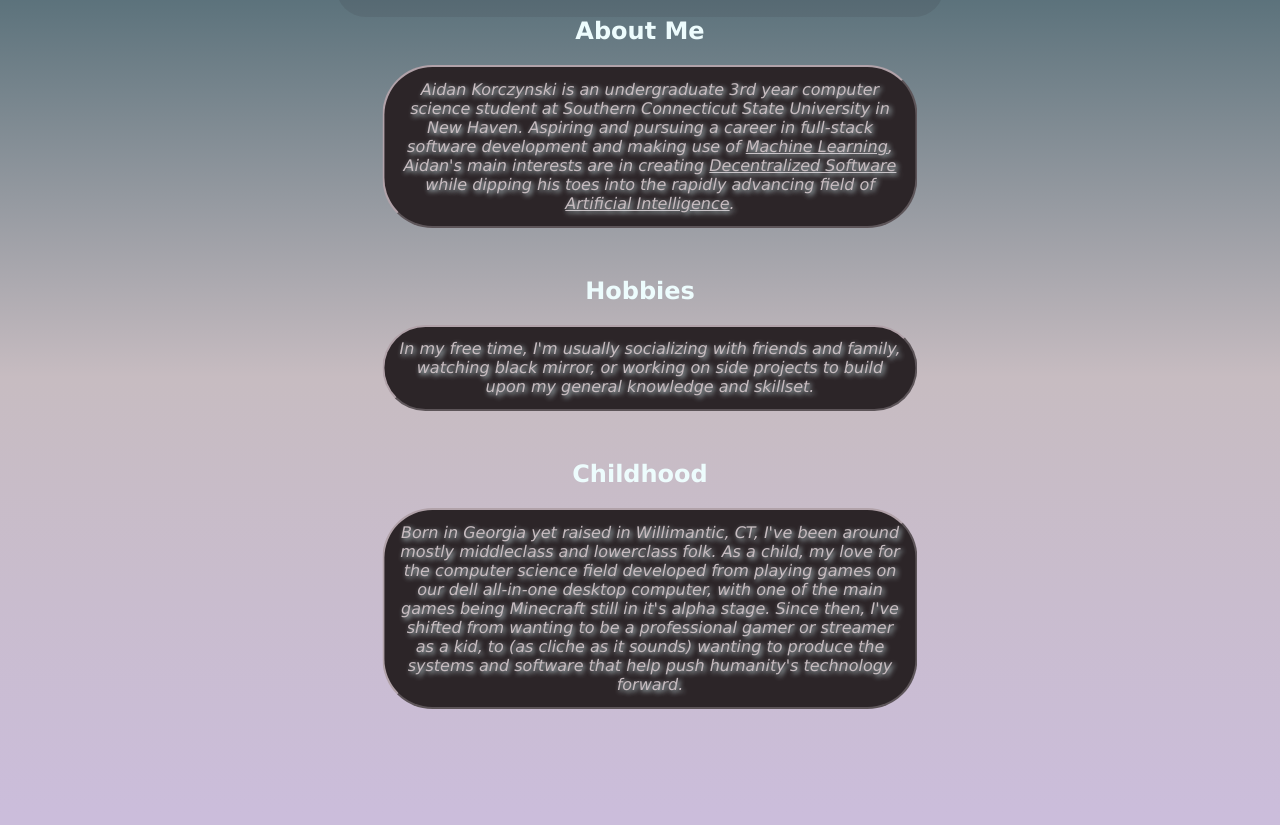
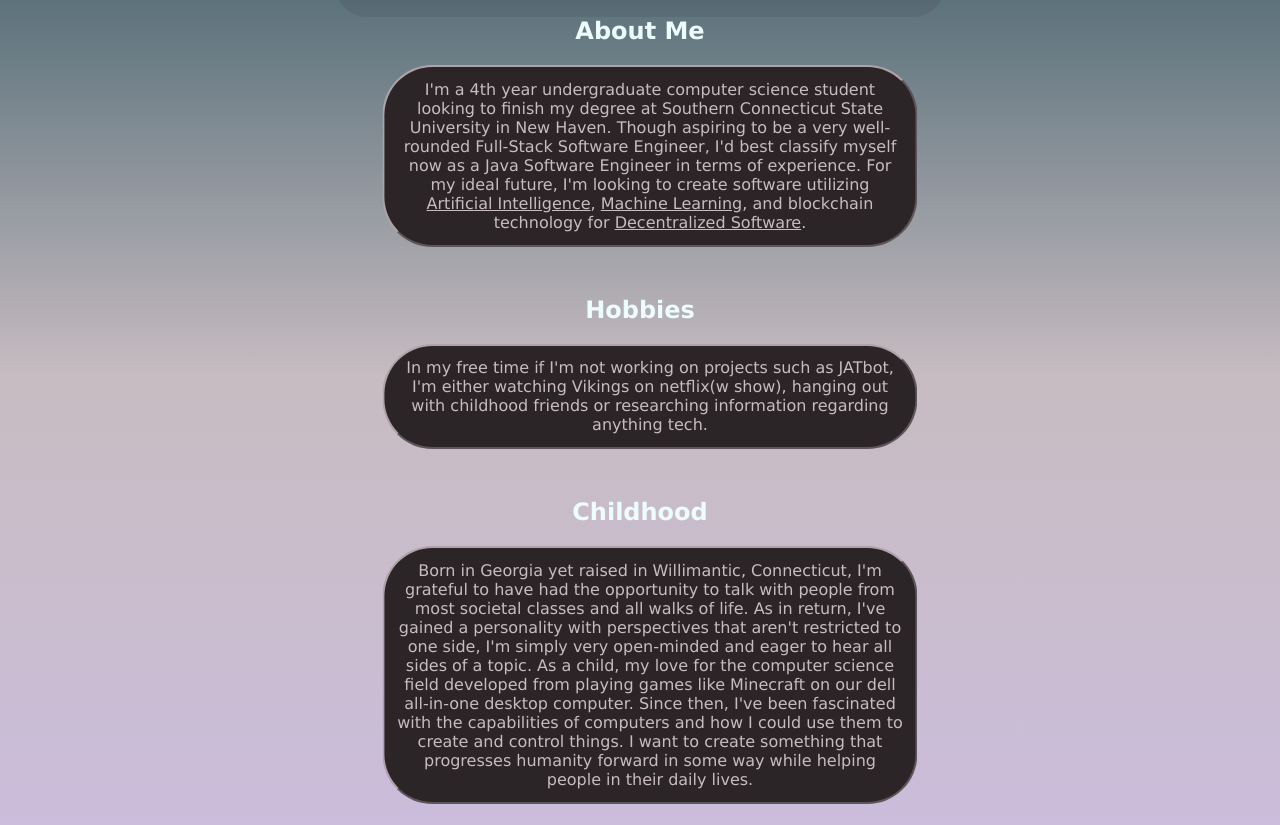
Before and after one commit to Chokinski/chokinski.github.io, a plain HTML site: page bio.html in a window 1280 px wide. Shown: the part 63-888 px from the top of the page. Drawn offline with Linux system fonts and the light colour scheme.

Commit message:
Removed joke "HitGub", updated academics, bio. Will revamp entire site at later date.

```diff
--- a/bio.html
+++ b/bio.html
@@ -46,7 +46,7 @@
             <li class="navbar-item">
                 <a href="free.html" class="nav-link">
                 <img src="/github.svg" alt="Academics" height="60px"/>
-                <span class="link-text">My GitHub</span>
+                <span class="link-text">GitHub</span>
                 </a>
 
             </li>
@@ -57,28 +57,28 @@
 
 
         <h2 class = "hStyle">About Me</h2>
-        <p class="pStyle animate slideFromTop animate--slow"><i> Aidan Korczynski is an undergraduate 3rd year computer science student at
-            Southern Connecticut State University in New Haven. Aspiring and pursuing a career in
-            full-stack software development and making use of <a href="https://www.ncbi.nlm.nih.gov/pmc/articles/PMC7983091/#Sec15title" target= "_blank"> Machine Learning</a>,
-            Aidan's main interests are in creating <a href="https://www.mdpi.com/2078-2489/14/5/295#sec7-information-14-00295" target= "_blank">Decentralized Software</a> while dipping his
-            toes into the rapidly advancing field of <a href="https://www.ncbi.nlm.nih.gov/pmc/articles/PMC7605294/" target= "_blank"> Artificial Intelligence</a>.
-        </i></p>
+        <p class="pStyle animate slideFromTop animate--slow"> I'm a 4th year undergraduate computer science student looking to finish my degree at
+            Southern Connecticut State University in New Haven. Though aspiring to be a very well-rounded Full-Stack Software Engineer, I'd best classify myself now as a Java
+            Software Engineer in terms of experience. For my ideal future, I'm looking to create software utilizing <a href="https://www.ncbi.nlm.nih.gov/pmc/articles/PMC7605294/" target= "_blank"> Artificial Intelligence</a>, <a href="https://www.ncbi.nlm.nih.gov/pmc/articles/PMC7983091/#Sec15title" target= "_blank"> Machine Learning</a>,
+            and blockchain technology for <a href="https://www.mdpi.com/2078-2489/14/5/295#sec7-information-14-00295" target= "_blank">Decentralized Software</a>.
+        </p>
         <br>
         <h2 class = "hStyle animate animate--medium">Hobbies</h2>
-        <p class="pStyle animate slideFromTop animate--medium"><i> In my free time, I'm usually socializing with friends and family,
-          watching black mirror, or working on side projects to build upon my general knowledge and skillset.
+        <p class="pStyle animate slideFromTop animate--medium">In my free time if I'm not working on projects such as JATbot, I'm either watching Vikings on netflix(w show), hanging out with childhood friends
+             or researching information regarding anything tech.
 
-        </i></p>
+        </p>
         <br>
         <h2 class = "hStyle animate animate--slow">Childhood</h2>
-        <p class="pStyle animate slideFromTop animate--fast"><i> Born in Georgia yet raised in
-            Willimantic, CT, I've been around mostly middleclass and lowerclass folk. As a child,
-            my love for the computer science field developed from playing games on our dell all-in-one
-            desktop computer, with one of the main games being Minecraft still in it's alpha stage.
-            Since then, I've shifted from wanting to be a professional gamer or streamer as a kid,
-            to (as cliche as it sounds) wanting to produce the systems and software that help push humanity's
-            technology forward.
-        </i></p>
+        <p class="pStyle animate slideFromTop animate--fast"> Born in Georgia yet raised in
+            Willimantic, Connecticut, I'm grateful to have had the opportunity to talk with people from most societal classes and all walks of life. As in return,
+            I've gained a personality with perspectives that aren't restricted to one side, I'm simply very open-minded and eager to hear all sides of a topic.
+
+        As a child,
+            my love for the computer science field developed from playing games like Minecraft on our dell all-in-one
+            desktop computer. Since then, I've been fascinated with the capabilities of computers and how I could use them to create and control things.
+            I want to create something that progresses humanity forward in some way while helping people in their daily lives.
+        </p>
 
 
     </body>
--- a/styles.css
+++ b/styles.css
@@ -27,7 +27,6 @@
     z-index: 2;
     width: 40%;
     background-color: #2C2528;
-    text-shadow: 2px 2px 5px #D3EAEE ;
     margin: 10px;
     transition: transform 0.5s ease 0s;
     animation-name: slideFromTop;
```
Also changed, not shown: academics.html (+8 -12 lines), free.html (+1 -1 lines), index.html (+1 -1 lines), refs.txt (deleted).
